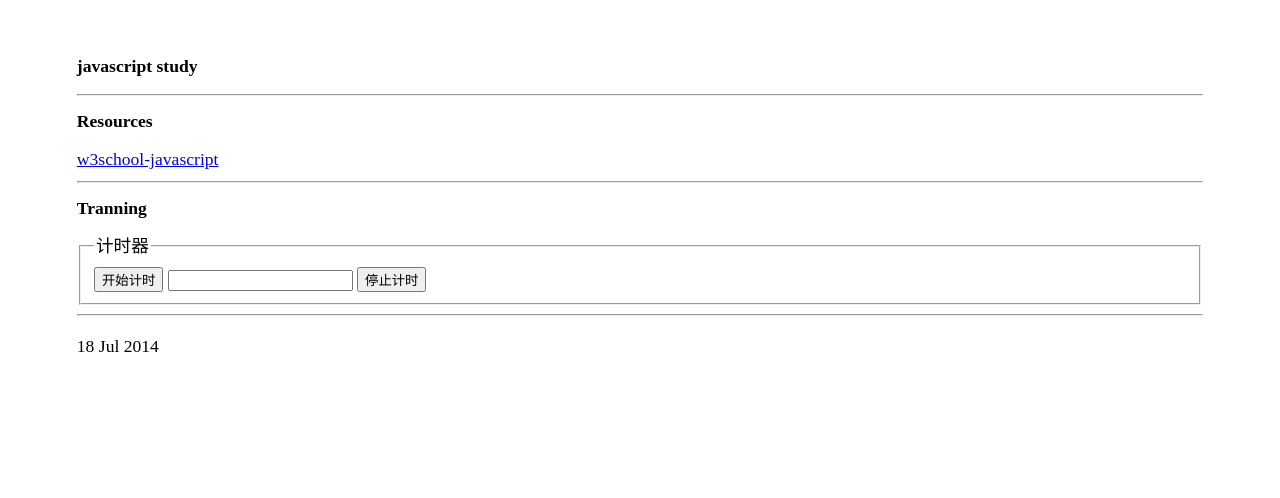
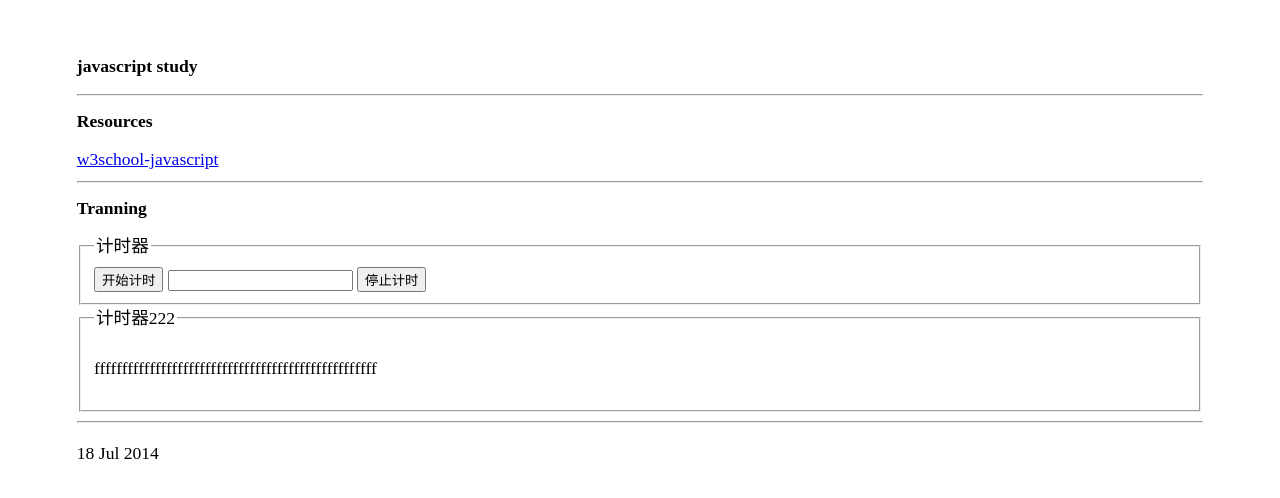
Before and after one commit to kerrignm/blog, a Jekyll site: the page built from _posts/2014-07-18-javascript-datum.html, in a window 1280 px wide. Shown: the top 498 px of the page. Built offline with Jekyll 4.4.1, drawn with Linux system fonts in a browser that asks for light colours.

Commit message:
debug js

```diff
--- a/_posts/2014-07-18-javascript-datum.html
+++ b/_posts/2014-07-18-javascript-datum.html
@@ -21,6 +21,13 @@ title: javascript study
     </fieldset>
 </form>
 
+<form>
+    <fieldset>
+        <legend>计时器222</legend>
+        <p>fffffffffffffffffffffffffffffffffffffffffffffffffff</p>
+    </fieldset>
+</form>
+
 <hr />
 
 <p>{{ page.date | date_to_string }}</p>
```
